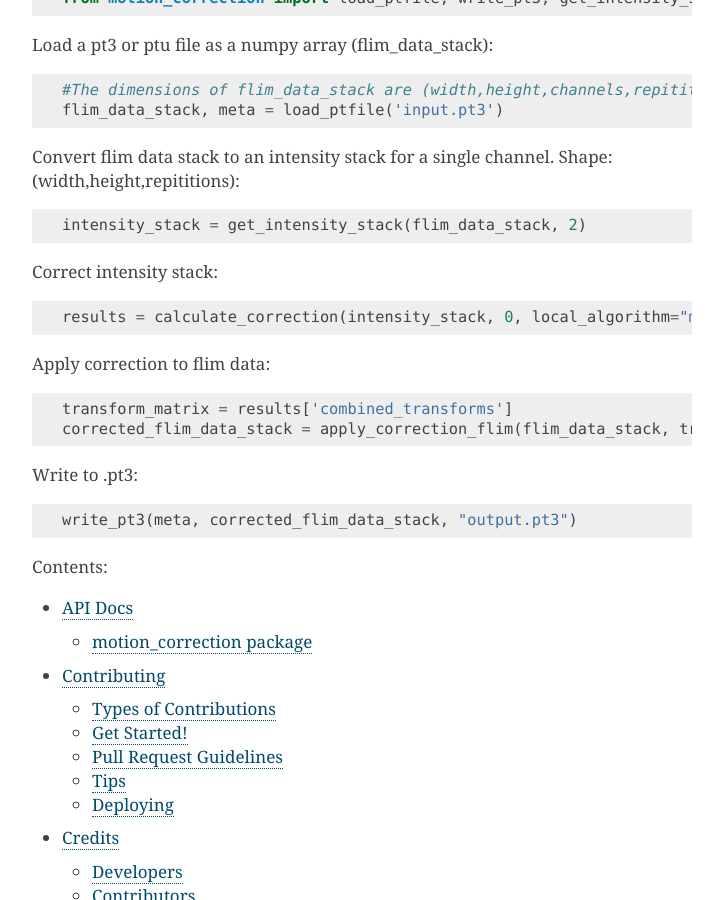
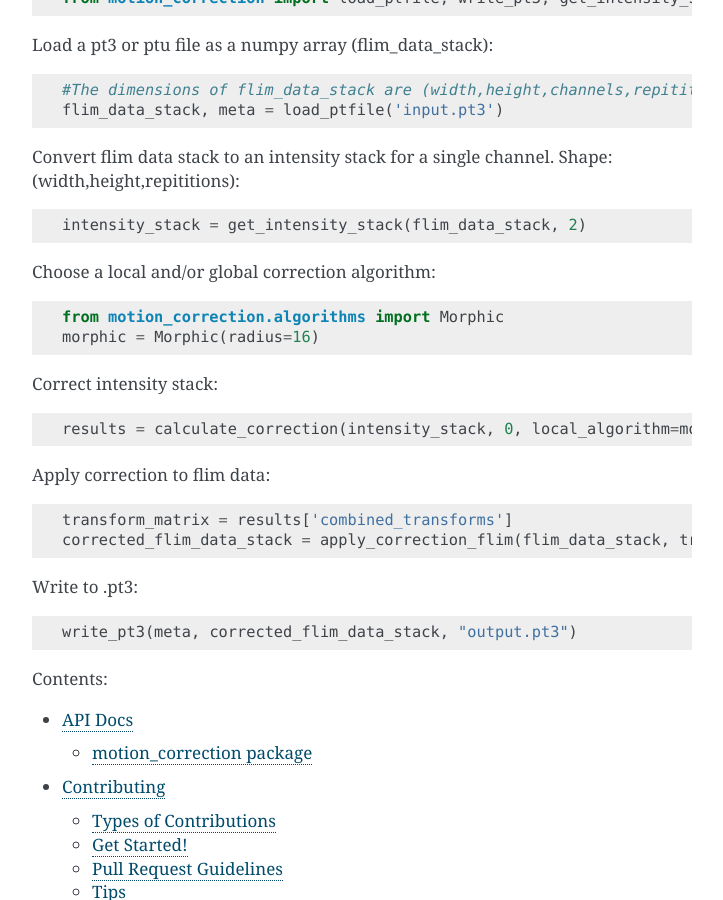
Before and after one commit to Garvan-Data-Science-Platform/motion-correction, a Sphinx documentation site: the page built from docs/index.rst, in a window 1280 px wide and 900 px high, scrolled down 907 px. Shown: the whole window, without its empty margins (388-1111 px from the left). Built offline with Sphinx 7.4.7, drawn with Linux system fonts in a browser that asks for light colours; pages that are not in the unit, such as notebooks, are missing from menus.

Commit message:
update docs

```diff
--- a/docs/index.rst
+++ b/docs/index.rst
@@ -56,9 +56,14 @@ Convert flim data stack to an intensity stack for a single channel. Shape: (widt
 
     intensity_stack = get_intensity_stack(flim_data_stack, 2)
 
+Choose a local and/or global correction algorithm::
+
+    from motion_correction.algorithms import Morphic
+    morphic = Morphic(radius=16)
+
 Correct intensity stack::
 
-    results = calculate_correction(intensity_stack, 0, local_algorithm="morphic")
+    results = calculate_correction(intensity_stack, 0, local_algorithm=morphic)
 
 Apply correction to flim data::
 
```
Also changed, not shown: 3 other files.
